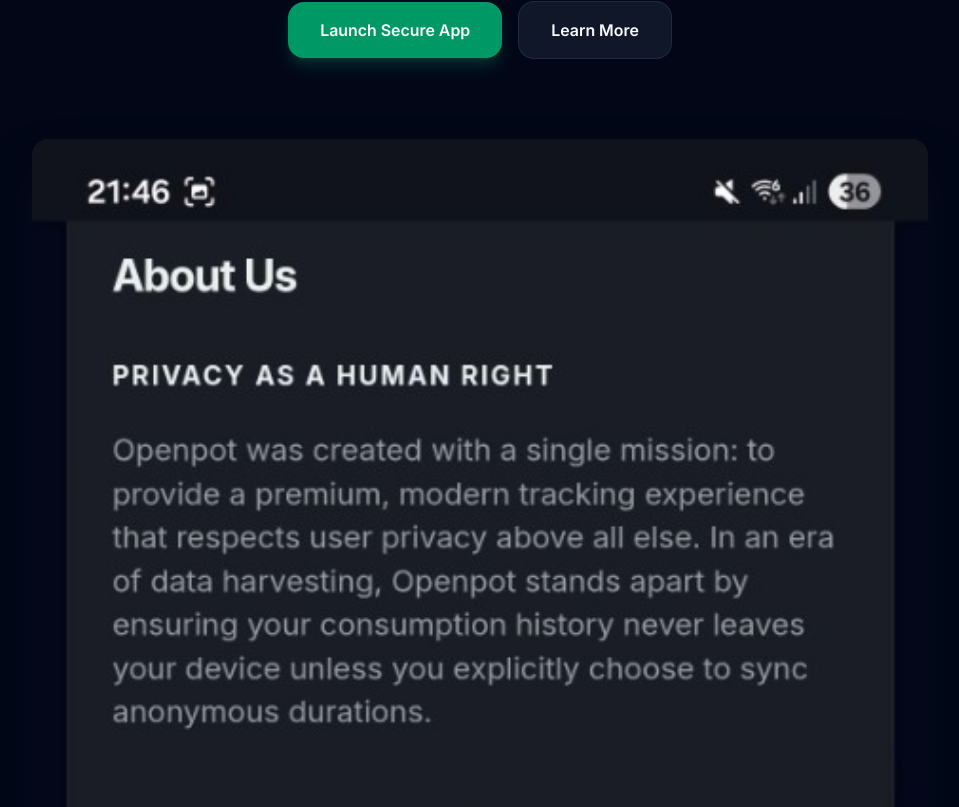
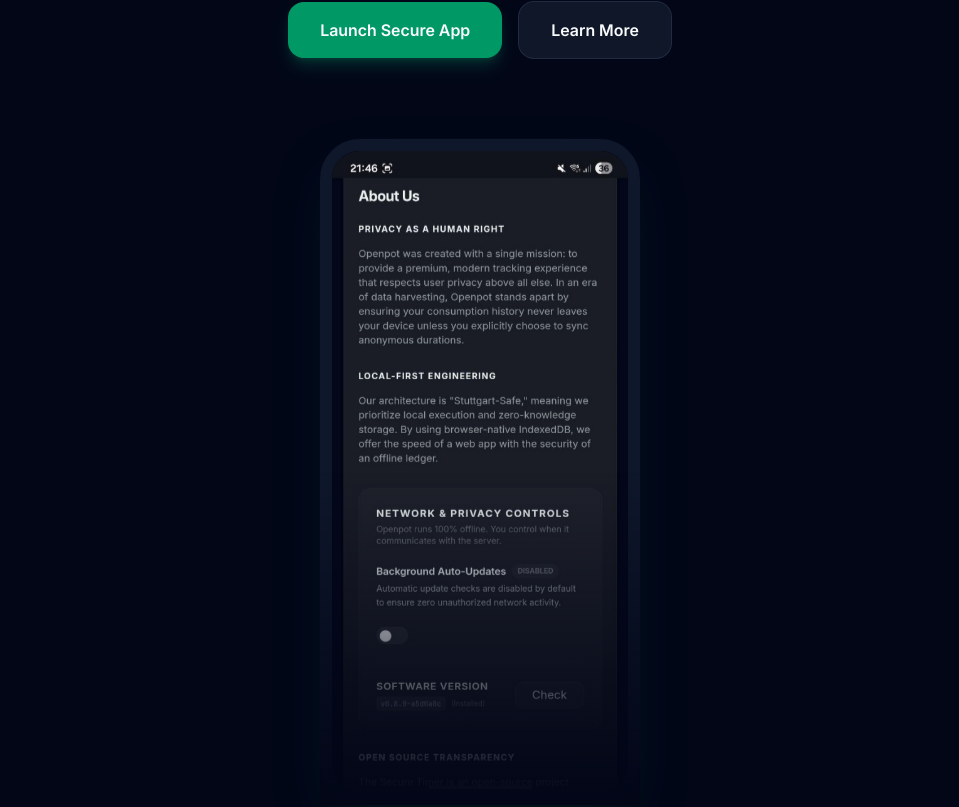
Before and after one commit to openpot/core, a Next.js app: page /landing in a window 1280 px wide. Shown: the part 630-1437 px from the top of the page, without its empty margins (160-1119 px from the left). Built offline with nearby package versions, Linux system fonts and the light colour scheme.

Commit message:
style: adjust landing page layout for portrait screenshot

```diff
--- a/src/app/landing/page.tsx
+++ b/src/app/landing/page.tsx
@@ -48,15 +48,15 @@
         </div>
 
         {/* Product Mockup */}
-        <div className="mt-20 relative w-full aspect-square md:aspect-video flex items-center justify-center">
-          <div className="absolute inset-0 bg-gradient-to-t from-[#020617] via-transparent to-transparent z-10" />
-          <div className="relative w-full max-w-4xl animate-float">
+        <div className="mt-20 relative w-full max-w-[320px] mx-auto flex items-center justify-center">
+          <div className="absolute inset-0 bg-gradient-to-t from-[#020617] via-transparent to-transparent z-10 pointer-events-none" />
+          <div className="relative w-full animate-float">
             <Image
               src="/images/mockup.png"
-              alt="Openpot PWA Interface Mockup"
-              width={1200}
-              height={800}
-              className="rounded-2xl shadow-2xl shadow-emerald-950/20"
+              alt="Openpot PWA Screenshot"
+              width={472}
+              height={1024}
+              className="rounded-[2.5rem] border-[12px] border-slate-900 shadow-2xl shadow-emerald-950/40"
               priority
             />
           </div>
```
